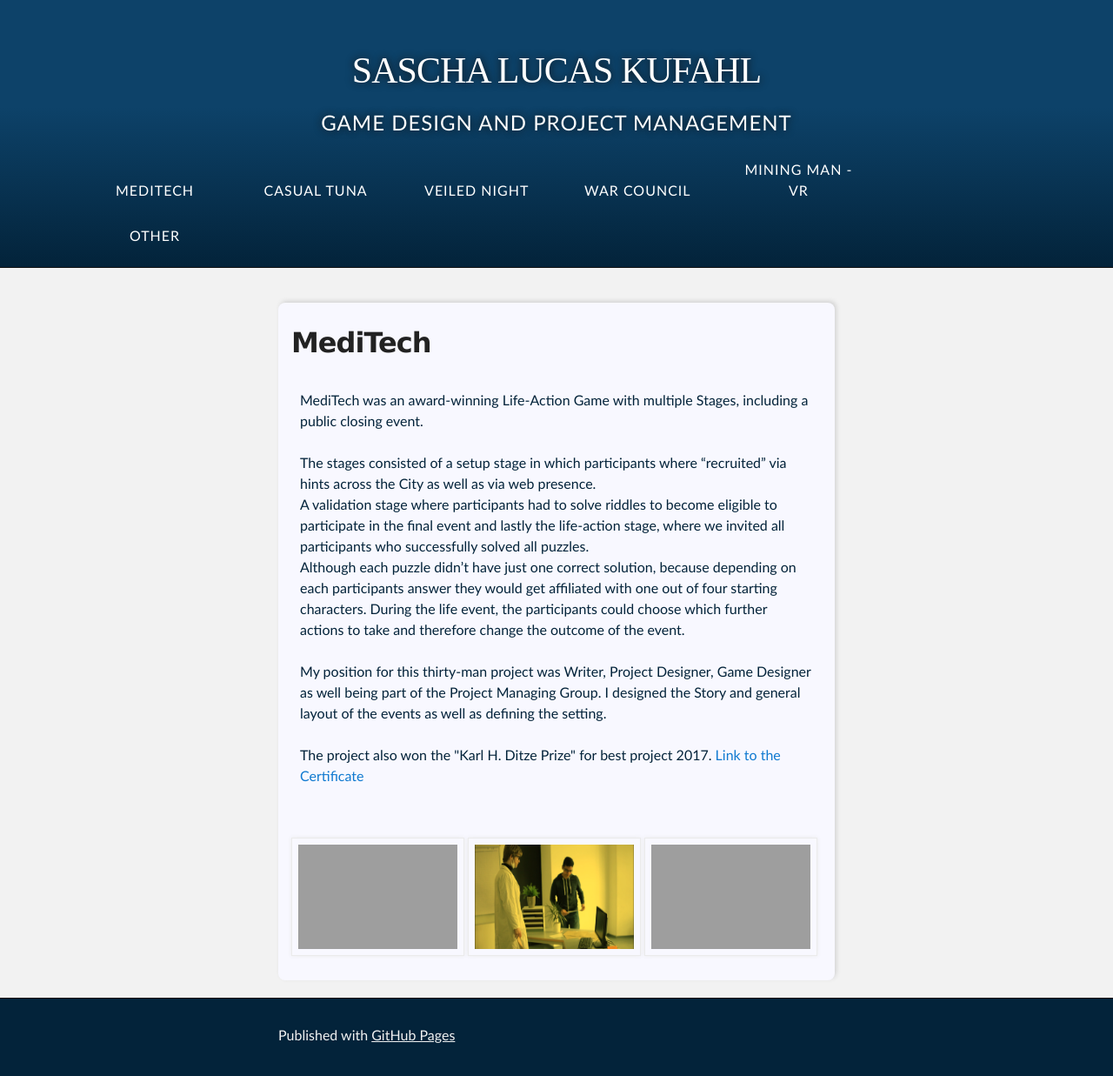
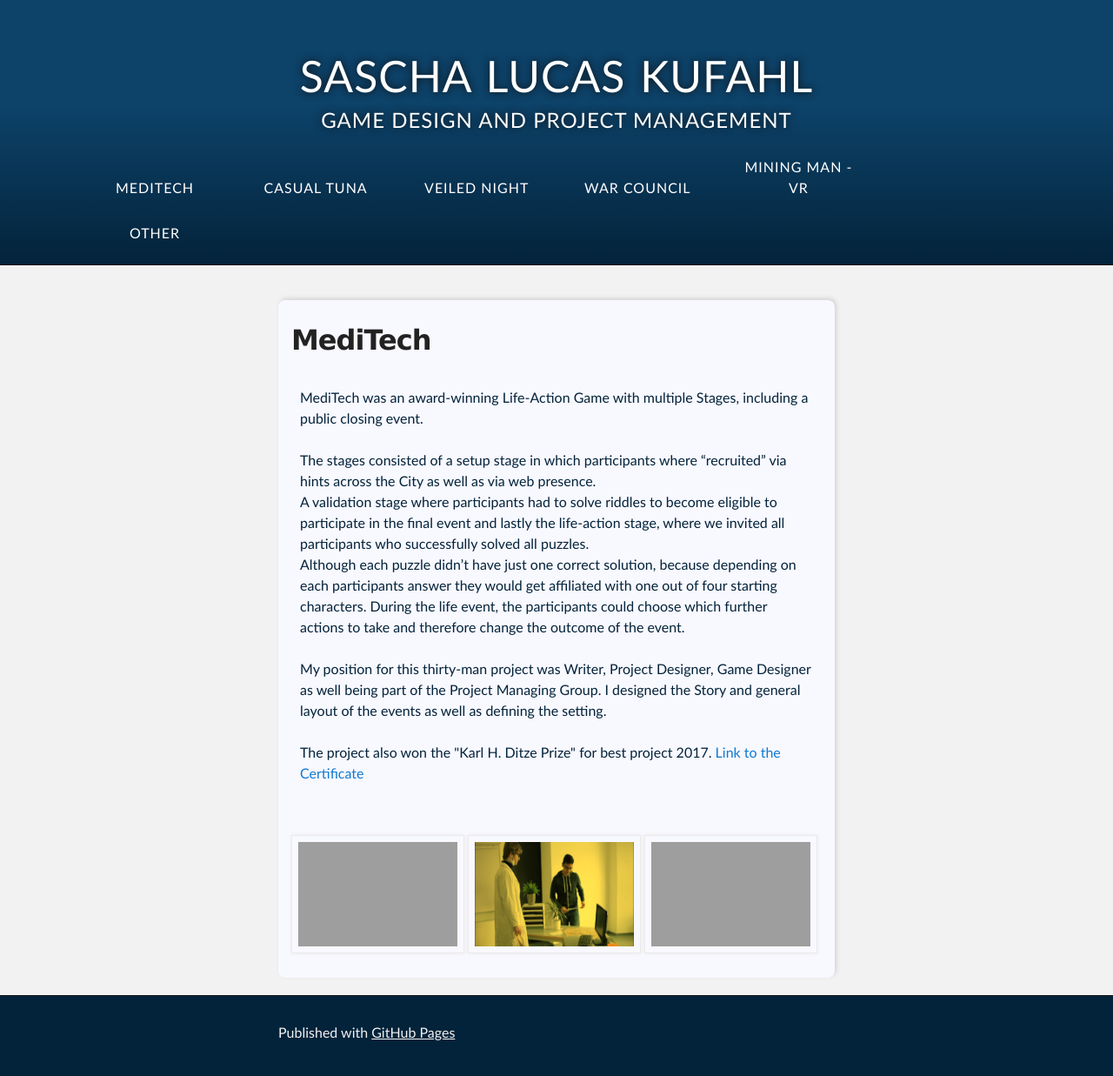
Before and after one commit to SaschaLK/SaschaLK.github.io, a Jekyll site: the page built from index.md, in a window 1280 px wide. Shown: the whole page at 87% size. Built offline with Jekyll 4.4.1, drawn with Linux system fonts in a browser that asks for light colours; our own code applies the rules of GitHub Pages for plain Markdown files; the repository's description, which GitHub fills in, is left out; grey boxes are pictures that could not be loaded.

Commit message:
change header to all browsers

```diff
--- a/assets/css/style.scss
+++ b/assets/css/style.scss
@@ -63,7 +63,11 @@ html, body {
 }
 
 #project_title {
-    font-family: "Meiryo";
+    font-family: "Calibri";
+    font-size: 50px;
+    margin-bottom: -15px;
+    letter-spacing: 1px;
+    word-spacing: 3px;
 }
 
 #project_tagline {
```
